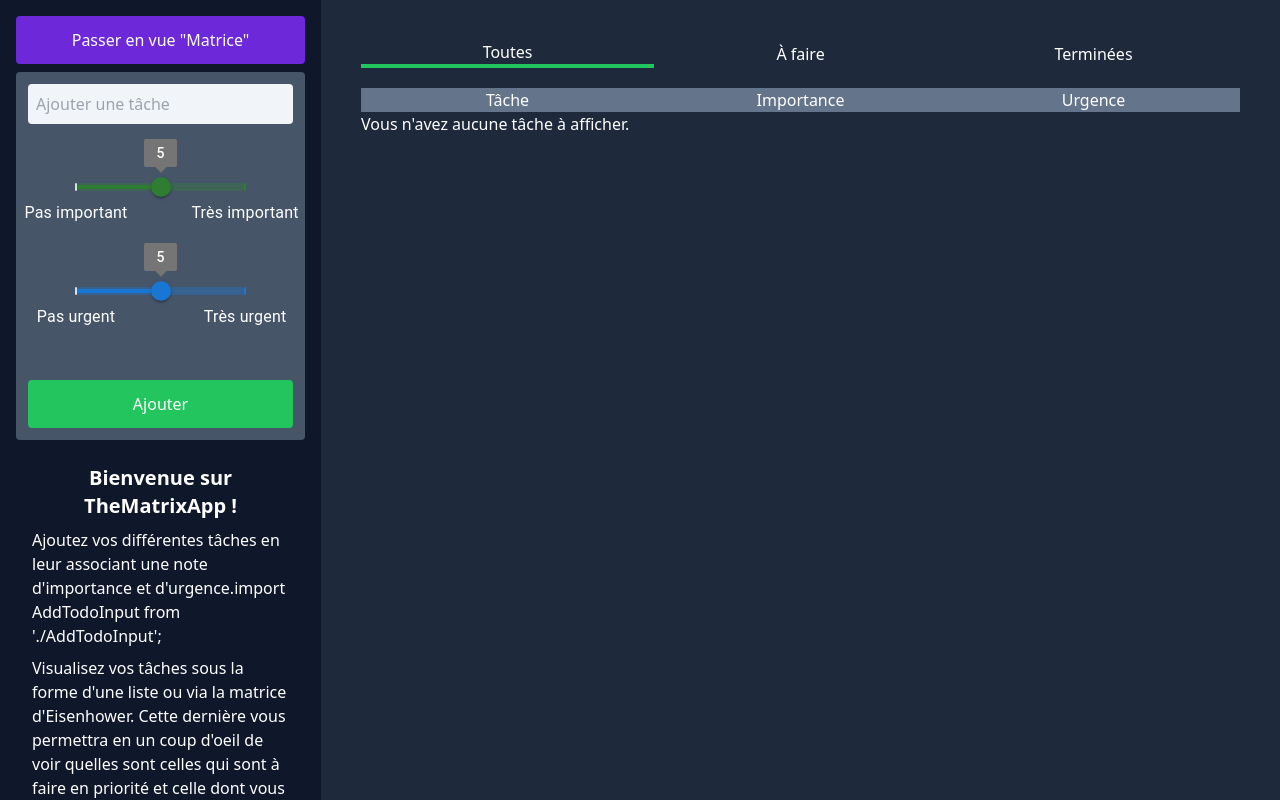
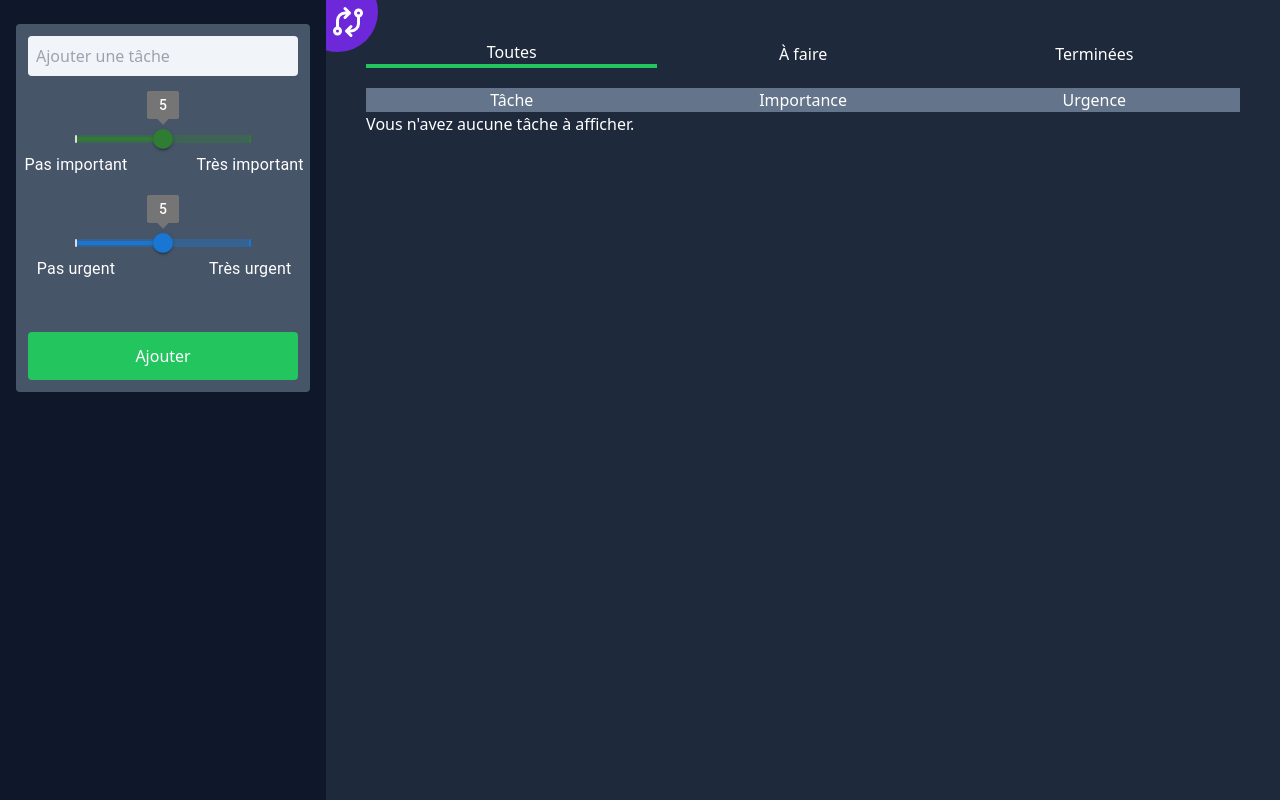
Before and after one commit to samyleedev/todo-app, a React (Create React App) app: page / in a window 1280 px wide. Built offline with nearby package versions, Linux system fonts and the light colour scheme.

Commit message:
update layout & fix bugs

```diff
--- a/src/App.js
+++ b/src/App.js
@@ -1,10 +1,9 @@
 import AsideContainer from "./components/AsideContainer";
 import MainContainer from "./components/MainContainer";
-import Matrix from "./components/Matrix";
 
 function App() {
   return (
-    <div className="App flex flex-col md:flex-row bg-slate-800 h-screen min-h-full">
+    <div className="App flex flex-col md:flex-row bg-slate-800 h-full min-h-screen">
       <AsideContainer />
       <MainContainer />
     </div>
--- a/src/components/AsideContainer.js
+++ b/src/components/AsideContainer.js
@@ -1,53 +1,10 @@
 import React from "react";
 import AddTodoInput from "./AddTodoInput";
-import { useDispatch, useSelector } from "react-redux";
-import { setAppView } from "../redux/slices/todos/todos.slice";
 
 const AsideContainer = () => {
-  const dispatch = useDispatch();
-  const appView = useSelector((state) => state.todos.appView);
-
-  const toggleView = () => {
-    if (appView === "list") {
-      dispatch(setAppView("matrix"));
-    }
-    if (appView === "matrix") {
-      dispatch(setAppView("list"));
-    }
-  };
-
   return (
-    <div className="md:w-1/3 p-4 bg-slate-900 overflow-y-scroll">
-      <button
-        onClick={() => toggleView()}
-        className="bg-violet-700 text-white rounded w-full p-3 cursor-pointer "
-      >
-        {appView === "matrix"
-          ? 'Passer en vue "Liste"'
-          : 'Passer en vue "Matrice"'}
-      </button>
+    <div className="md:w-1/3 p-2 md:p-4 bg-slate-900">
       <AddTodoInput />
-      <div className="text-white mt-2 p-4">
-        <h2 className="text-center font-bold text-xl mb-2">
-          Bienvenue sur TheMatrixApp !
-        </h2>
-        <p className="mb-2">
-          Ajoutez vos différentes tâches en leur associant une note d'importance
-          et d'urgence.import AddTodoInput from './AddTodoInput';
-        </p>
-        <p className="mb-2">
-          Visualisez vos tâches sous la forme d'une liste ou via la matrice
-          d'Eisenhower. Cette dernière vous permettra en un coup d'oeil de voir
-          quelles sont celles qui sont à faire en priorité et celle dont vous
-          pouvez vous passez...
-        </p>
-        <p className="mb-2">
-          Dans la matrice d'Eisenhower, survolez les tâches pour voir apparaître
-          les informations correspondantes. La tâche est terminée ? Cliquez
-          dessus pour changer son statut. Vous voulez la supprimer ? Cliquez
-          avec le bouton droit !
-        </p>
-      </div>
     </div>
   );
 };
--- a/src/components/MainContainer.js
+++ b/src/components/MainContainer.js
@@ -2,12 +2,30 @@ import React from "react";
 import Matrix from "./Matrix";
 import FilterMenu from "./FilterMenu";
 import TodosList from "./TodosList";
-import { useSelector } from "react-redux";
+import { useDispatch, useSelector } from "react-redux";
+import { setAppView } from "../redux/slices/todos/todos.slice";
+import { TbExchange } from "react-icons/tb";
+
 const MainContainer = () => {
+  const dispatch = useDispatch();
   const appView = useSelector((state) => state.todos.appView);
+  const toggleView = () => {
+    if (appView === "list") {
+      dispatch(setAppView("matrix"));
+    }
+    if (appView === "matrix") {
+      dispatch(setAppView("list"));
+    }
+  };
 
   return (
-    <>
+    <div className="w-full relative overflow-hidden ">
+      <div
+        onClick={() => toggleView()}
+        className="bg-violet-700  rounded-full w-20 h-20 p-3 cursor-pointer absolute -left-7 -top-7"
+      >
+        <TbExchange className="text-4xl absolute text-white absolute right-3 bottom-3" />
+      </div>
       {appView === "list" && (
         <div className="w-full p-10 overflow-hidden">
           <FilterMenu />
@@ -15,7 +33,7 @@ const MainContainer = () => {
         </div>
       )}
       {appView === "matrix" && <Matrix />}
-    </>
+    </div>
   );
 };
 
```
